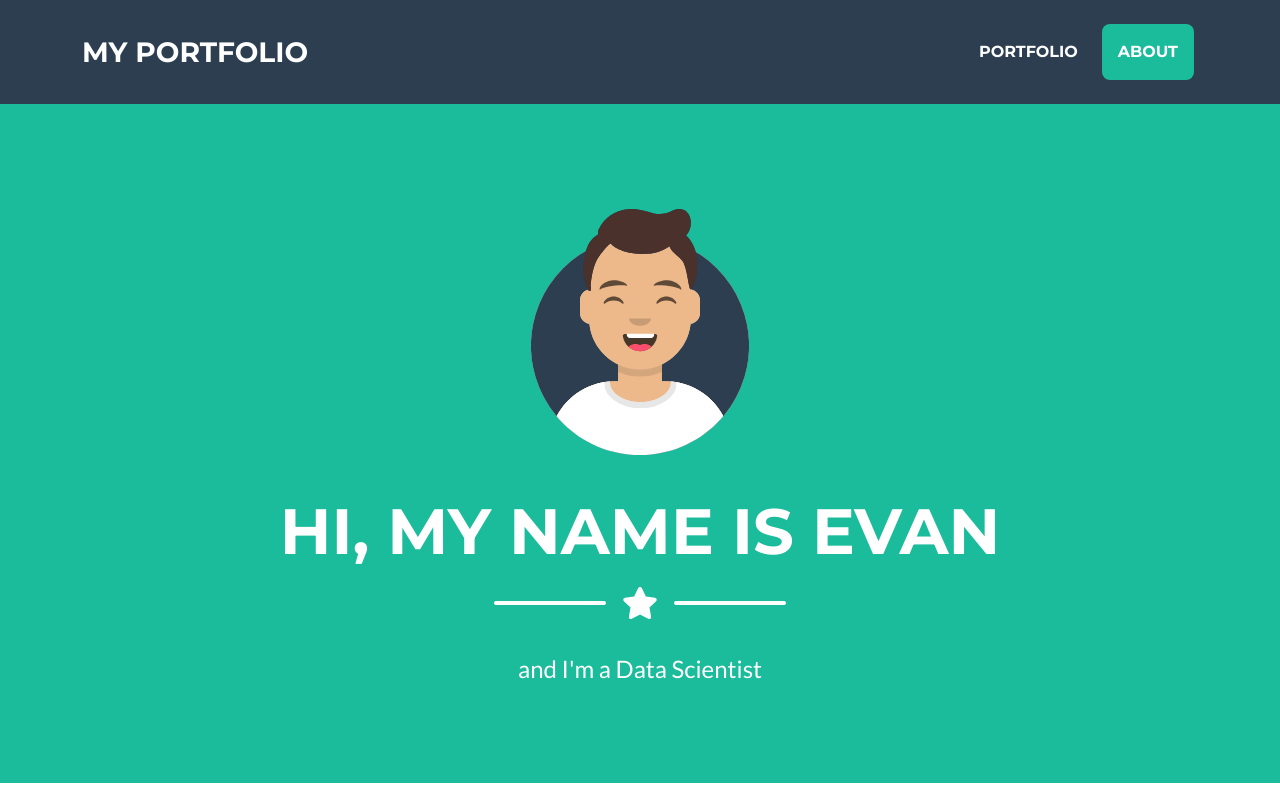
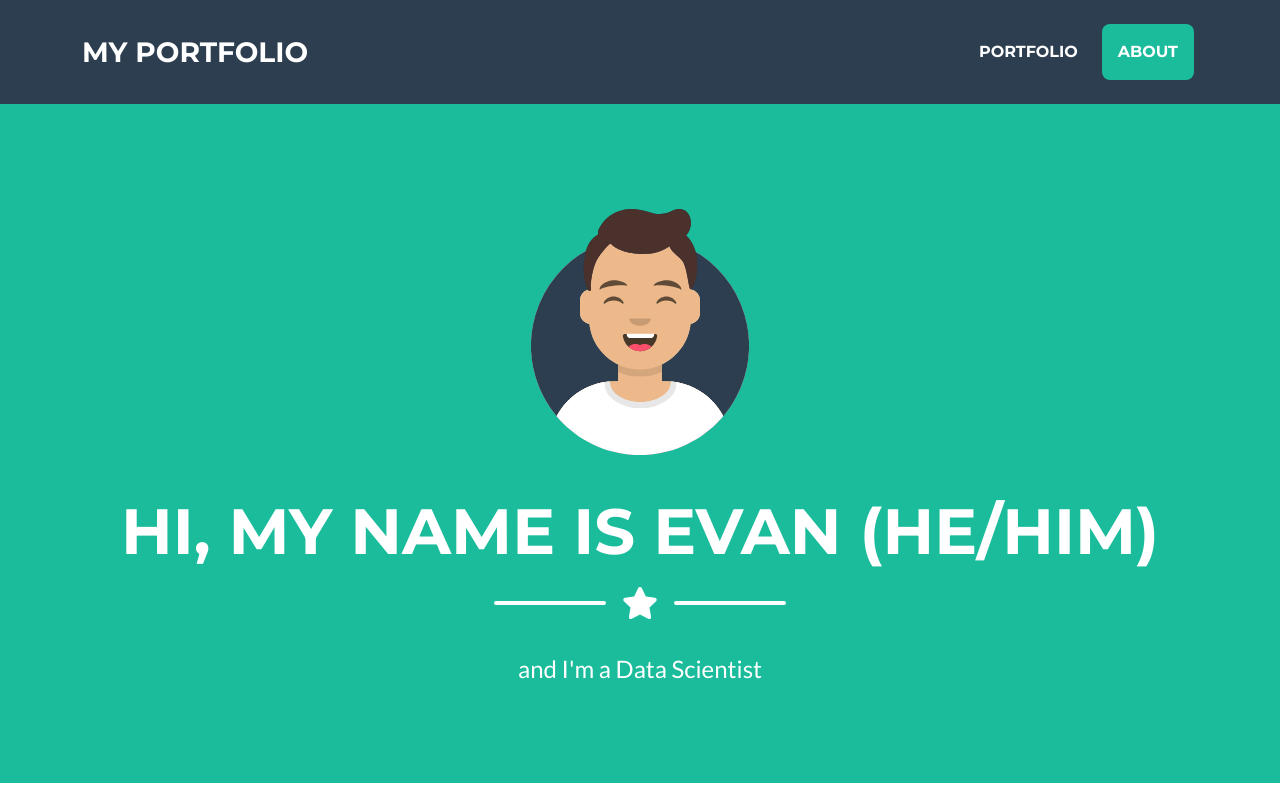
Before and after one commit to evanh1393/evanh1393.github.io, a plain HTML site: page index.html in a window 1280 px wide. Shown: the top 800 px of the page. Drawn offline with nearby package versions, Linux system fonts and the light colour scheme.

Commit message:
Update index.html

```diff
--- a/index.html
+++ b/index.html
@@ -39,7 +39,7 @@
                 <!-- Masthead Avatar Image-->
                 <img class="masthead-avatar mb-5" src="assets/img/avataaars.svg" alt="..." />
                 <!-- Masthead Heading-->
-                <h1 class="masthead-heading text-uppercase mb-0">Hi, my name is Evan</h1>
+                <h1 class="masthead-heading text-uppercase mb-0">Hi, my name is Evan (He/Him)</h1>
                 <!-- Icon Divider-->
                 <div class="divider-custom divider-light">
                     <div class="divider-custom-line"></div>
```
